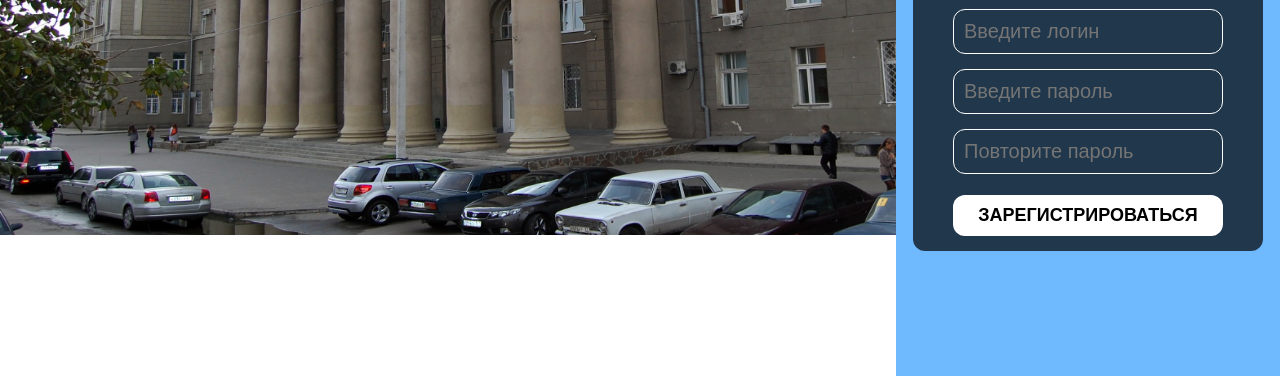
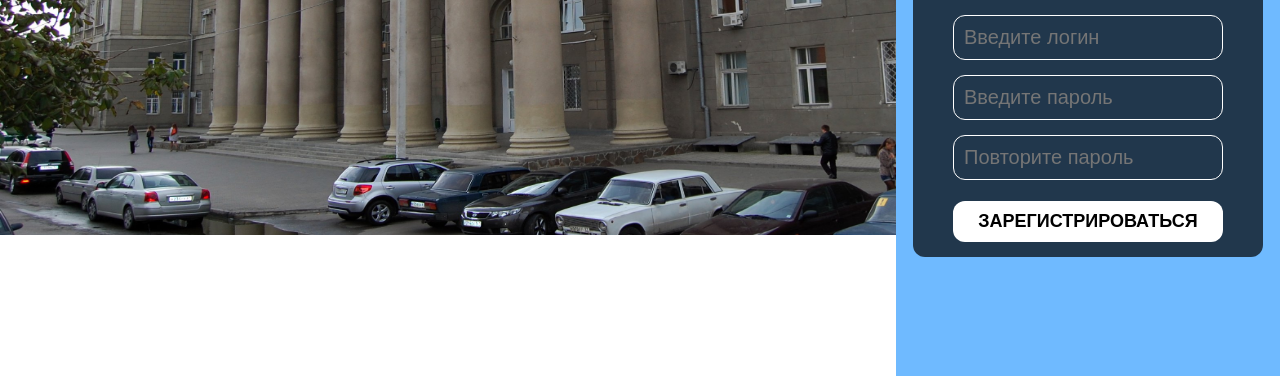
Before and after one commit to grounghod/project-gendalf, a plain HTML site: page окно регистрации/project.html in a window 1280 px wide. Shown: the part 424-800 px from the top of the page. Drawn offline with Linux system fonts and the light colour scheme; files whose address does not match are found by name.

Commit message:
Add files via upload

```diff
--- a/окно регистрации/style.css
+++ b/окно регистрации/style.css
@@ -195,7 +195,7 @@ input[type="submit"]
     transform: translate(-50%,-50%);
     background: rgba(0,0,0,.7);
     border-radius: 12px;
-    margin-top: 5em;
+    margin-top: 6em;
   }
 
   .title-in-form {
@@ -230,7 +230,9 @@ position: absolute;
 
     }
 
-
+.split {
+  padding: 0;
+}
 
     .left {
 
```
